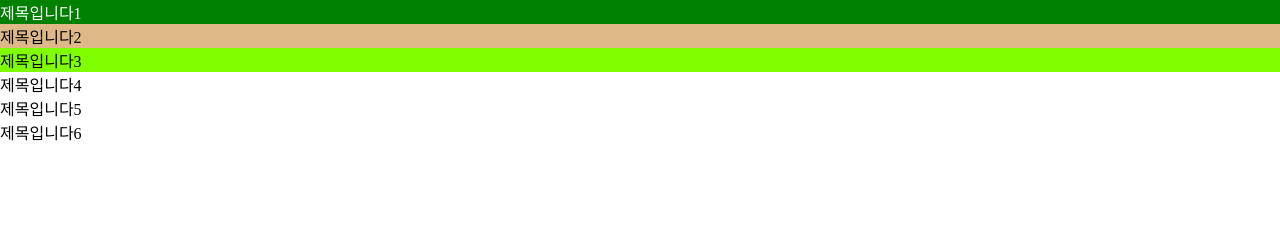
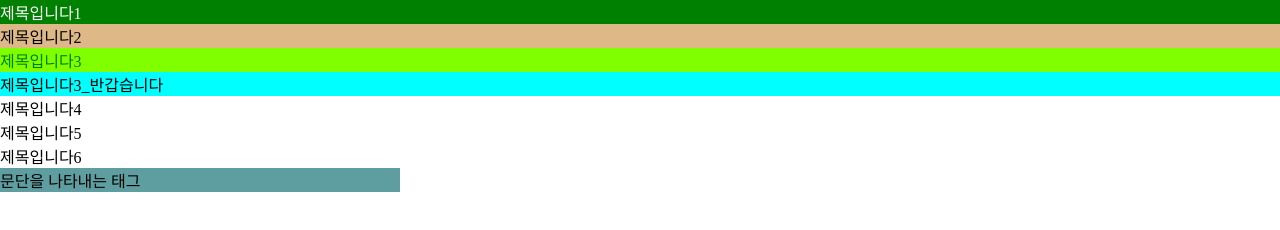
Before and after one commit to understanding963852/folder, a plain HTML site: page basic1/index.html in a window 1280 px wide. Drawn offline with Linux system fonts and the light colour scheme.

Commit message:
Add files via upload

```diff
--- a/basic1/index.html
+++ b/basic1/index.html
@@ -16,6 +16,16 @@
     }
     h2{background-color: burlywood;}
     h3{background-color: chartreuse;}
+    h3.행심{color: green; /* 글자의 색 */}
+    h3.행순{background-color: aqua;}
+
+    p{background-color: cadetblue;
+      width: 400px; /* 영역의 넓이 */
+      transition:0.3s; /* 1s=1000ms */
+    }
+    p:hover{
+        background-color: coral;
+    }
     </style>
 </head>
 <body>
@@ -27,11 +37,14 @@
 
     <h1>제목입니다1</h1>
     <h2>제목입니다2</h2>
-    <h3>제목입니다3</h3>
+    <h3 class="행심">제목입니다3</h3>
+    <h3 class="행순">제목입니다3_반갑습니다</h3>
     <h4>제목입니다4</h4>
     <h5>제목입니다5</h5>
     <h6>제목입니다6</h6>
 
+    <p>문단을 나타내는 태그</p>
+
 
 </body>
 </html>
```
